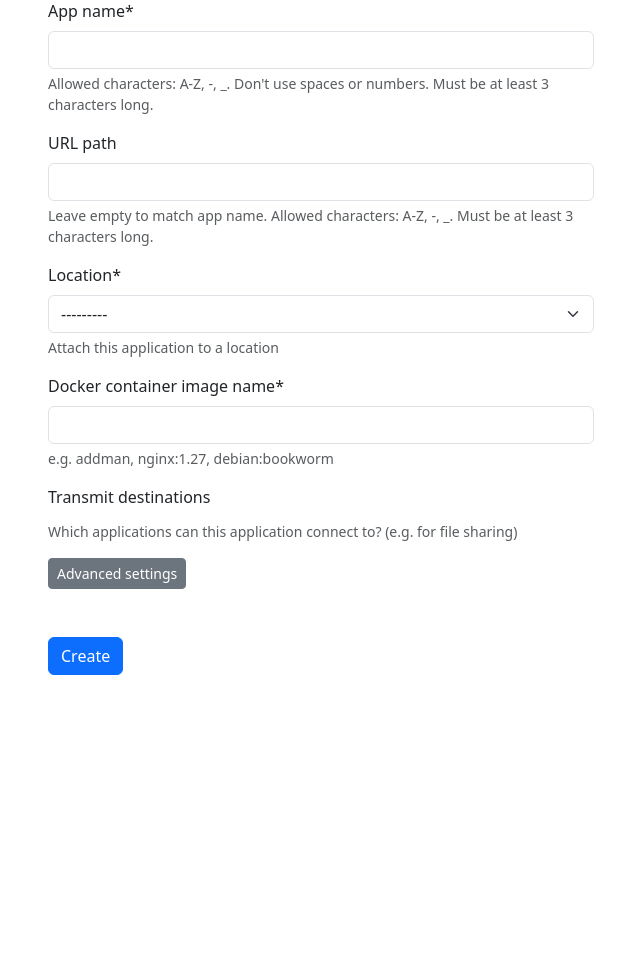
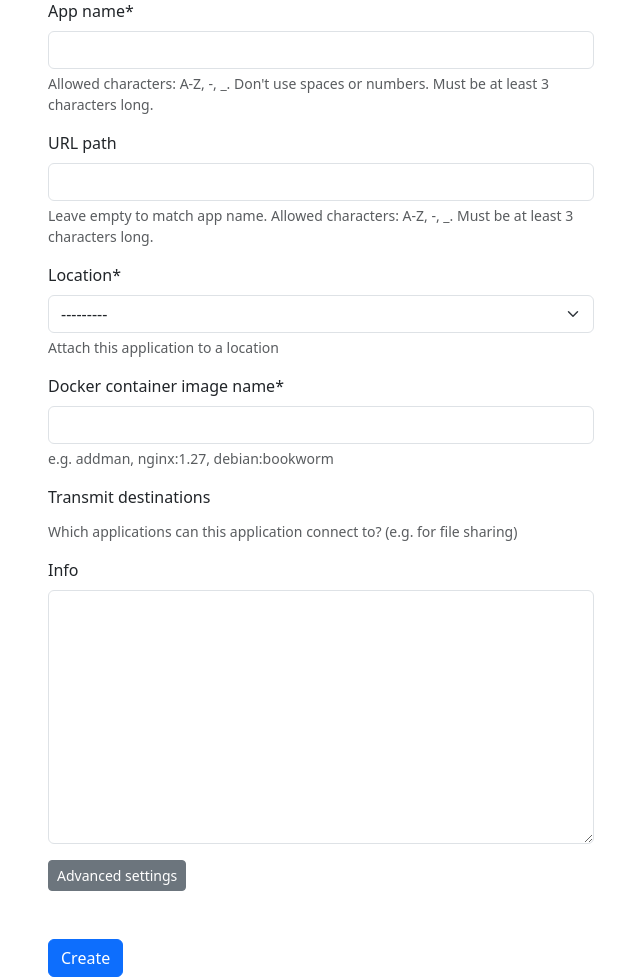
Before and after one commit to Tturna/amsys, a Django app: page /create_app_instance/ in a window 1280 px wide. Shown: the part 333-1310 px from the top of the page, without its empty margins (34-674 px from the left). Before the commit the page ends 1008 px from the top, so only its background shows below. Run offline with Django 5.2, Linux system fonts and the light colour scheme; the visitor is signed in with stand-in values (Sample User, id 1); data comes from the database, SQL or seed files in the repository; data that the repository does not hold is empty; some libraries are stand-ins or nearby versions.

Commit message:
added additional info field to instance model

```diff
--- a/dashboard/main/forms.py
+++ b/dashboard/main/forms.py
@@ -58,9 +58,10 @@ class AppInstanceForm(forms.ModelForm):
 
     class Meta:
         model = AppInstanceModel
-        fields = ["app_name", "url_path", "location", "instance_directories",
+        fields = ["app_name", "url_path", "location", "info", "instance_directories",
                   "instance_labels", "instance_volumes", "instance_environment_variables"]
         widgets = {
+            "info": forms.Textarea(),
             "instance_directories": forms.HiddenInput(),
             "instance_labels": forms.HiddenInput(),
             "instance_volumes": forms.HiddenInput(),
@@ -85,6 +86,7 @@ class AppInstanceForm(forms.ModelForm):
             "url_path",
             "location",
             "transmit_destinations",
+            "info",
             StrictButton("Advanced settings", css_id="toggle_advanced", css_class="btn btn-sm btn-secondary mb-5 d-block"),
             # TODO: Refactor with maybe more actual crispy forms layout objects and
             # possibly some function or template object for the repetitive bits.
--- a/dashboard/main/models.py
+++ b/dashboard/main/models.py
@@ -62,6 +62,7 @@ class AppInstanceModel(models.Model):
     instance_labels = models.CharField(max_length=1024, blank=True)
     instance_volumes = models.CharField(max_length=1024, blank=True)
     instance_environment_variables = models.CharField(max_length=1024, blank=True)
+    info = models.CharField(max_length=512, blank=True)
 
     def __str__(self):
         return str(self.app_name)
--- a/dashboard/main/views.py
+++ b/dashboard/main/views.py
@@ -1096,6 +1096,7 @@ def edit_instance(request, app_name):
             instance.app_name = form.cleaned_data["app_name"]
             instance.url_path = form.cleaned_data["url_path"]
             instance.location = form.cleaned_data["location"]
+            instance.info = form.cleaned_data["info"]
 
             if "container_image" in form.cleaned_data.keys():
                 instance.container_image = form.cleaned_data["container_image"]
```
Also changed, not shown: dashboard/TODO.md (+0 -2 lines), dashboard/templates/view_instance.html (+11 -0 lines), dashboard/main/migrations/0023_appinstancemodel_info.py (added).
